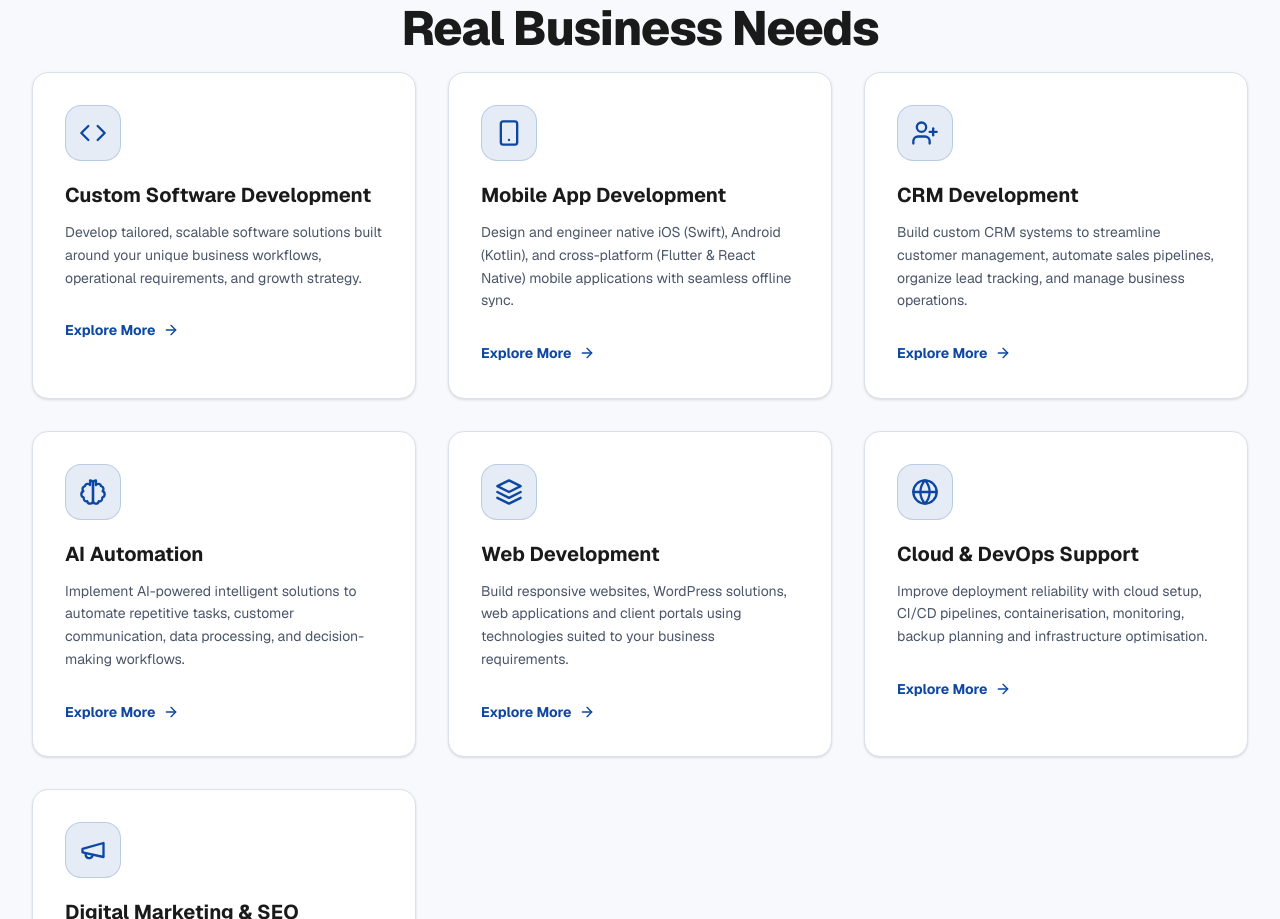
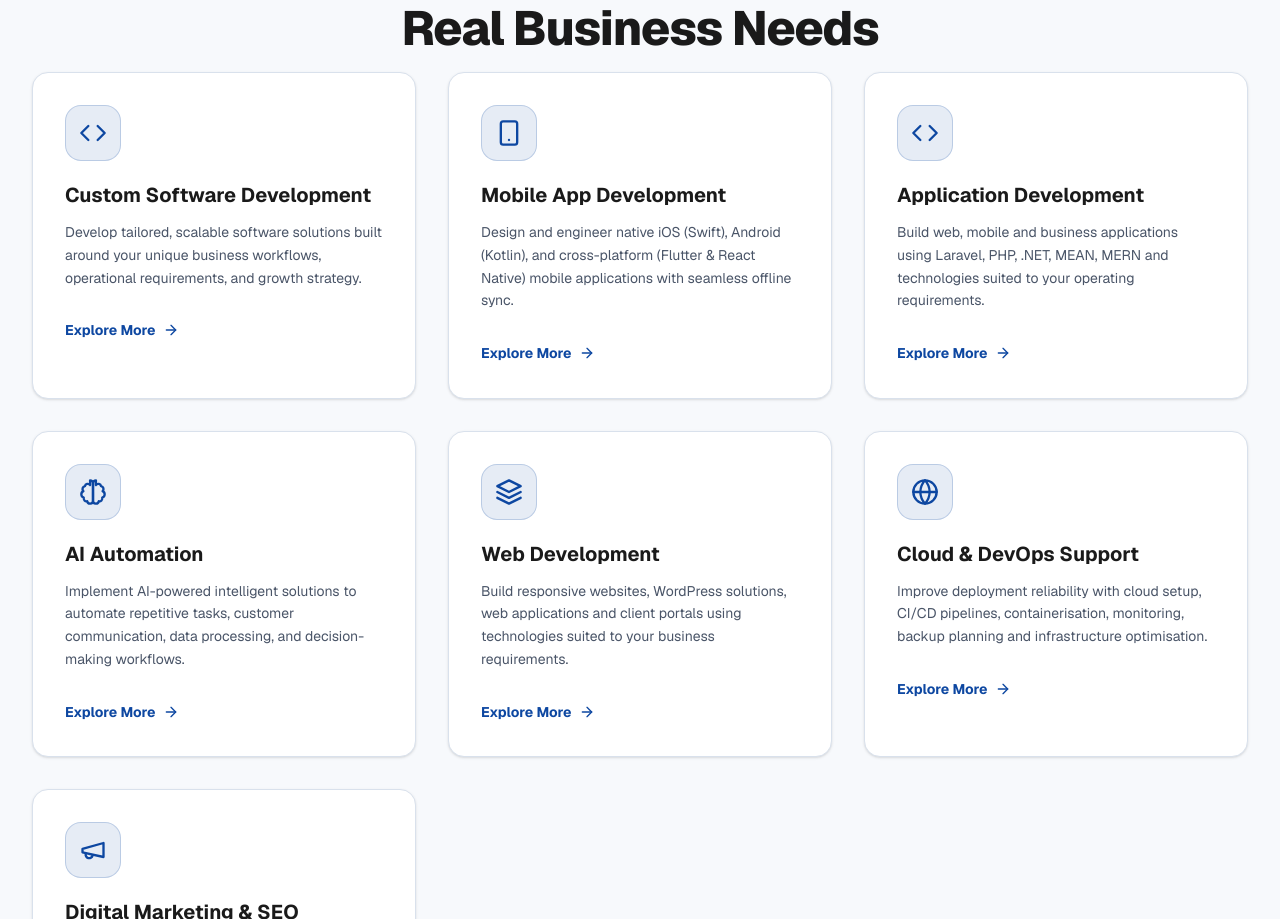
Before and after one commit to mayank-207/ValoSync-Global, a Next.js app: page / in a window 1280 px wide. Shown: the part 1907-2826 px from the top of the page. Built offline with nearby package versions, Linux system fonts and the light colour scheme.

Commit message:
Replace CRM with Application Development on homepage

```diff
--- a/components/sections/ServicesSection.tsx
+++ b/components/sections/ServicesSection.tsx
@@ -2,7 +2,6 @@ import SectionHeading from "../ui/SectionHeading";
 import ServiceCard from "../ui/ServiceCard";
 import {
   CodeIcon,
-  CrmIcon,
   BrainIcon,
   AutomationIcon,
   LayersIcon,
@@ -29,11 +28,11 @@ const services = [
     href: "/services/mobile-app-development",
   },
   {
-    icon: <CrmIcon size={28} />,
-    title: "CRM Development",
+    icon: <CodeIcon size={28} />,
+    title: "Application Development",
     description:
-      "Build custom CRM systems to streamline customer management, automate sales pipelines, organize lead tracking, and manage business operations.",
-    href: "/services/crm-development",
+      "Build web, mobile and business applications using Laravel, PHP, .NET, MEAN, MERN and technologies suited to your operating requirements.",
+    href: "/services/application-development",
   },
   {
     icon: <BrainIcon size={28} />,
```
